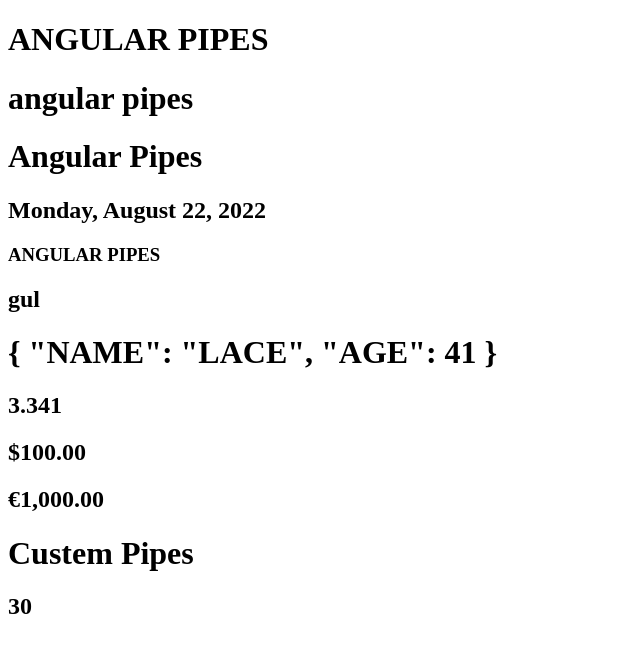
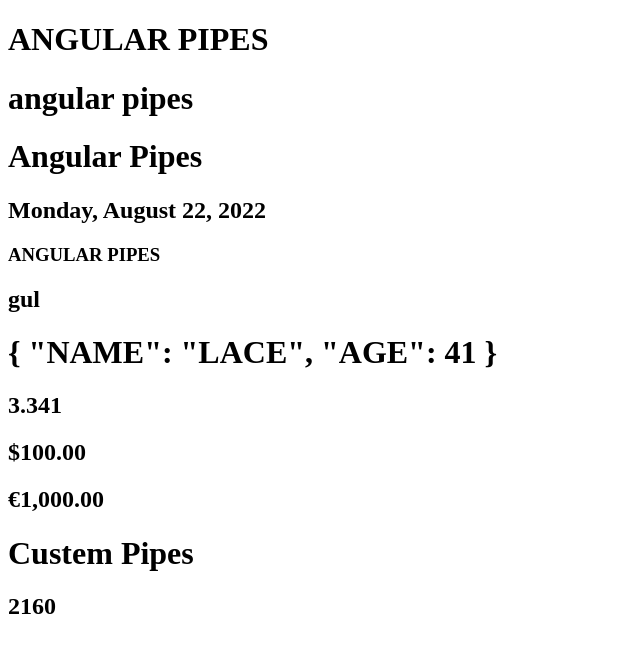
Before and after one commit to Adrion10/Angular_lesons, an Angular app in the folder angular-lessons/Pipes/: page / in a window 1280 px wide. Shown: the top 652 px of the page, without its empty margins (0-640 px from the left). Built offline with nearby package versions, Linux system fonts and the light colour scheme.

Commit message:
converter usd Inr

```diff
--- a/angular-lessons/Pipes/src/app/app.component.html
+++ b/angular-lessons/Pipes/src/app/app.component.html
@@ -9,4 +9,4 @@
 <h2>{{ 100 | currency: "USD" }}</h2>
 <h2>{{ 1000 | currency: "EUR" }}</h2>
 <h1>{{ title1 }}</h1>
-<h2>{{ 30 | usdInr }}</h2>
+<h2>{{ 30 | usdInr: 72 }}</h2>
--- a/angular-lessons/Pipes/src/app/usd-inr.pipe.ts
+++ b/angular-lessons/Pipes/src/app/usd-inr.pipe.ts
@@ -4,7 +4,8 @@ import { Pipe, PipeTransform } from '@angular/core';
   name: 'usdInr',
 })
 export class UsdInrPipe implements PipeTransform {
-  transform(value: number, ...args: unknown[]): unknown {
-    return value;
+  transform(value: number, ...args: number[]): unknown {
+    const [price] = args;
+    return value * price;
   }
 }
```
